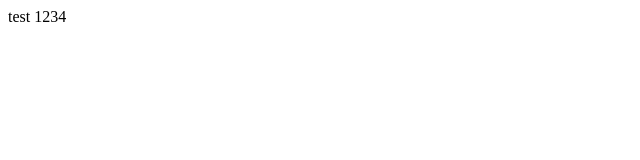
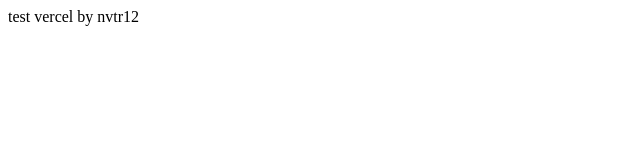
Before and after one commit to nongviettruong12/VERCEL_TEST, a plain HTML site: page index.html in a window 1280 px wide. Shown: the full height of the page, 0-640 px from the left. Drawn offline with Linux system fonts and the light colour scheme.

Commit message:
Update index.html

```diff
--- a/index.html
+++ b/index.html
@@ -6,6 +6,6 @@
     <title>Document</title>
 </head>
 <body>
-    test 1234
+    test vercel by nvtr12
 </body>
 </html>
```
